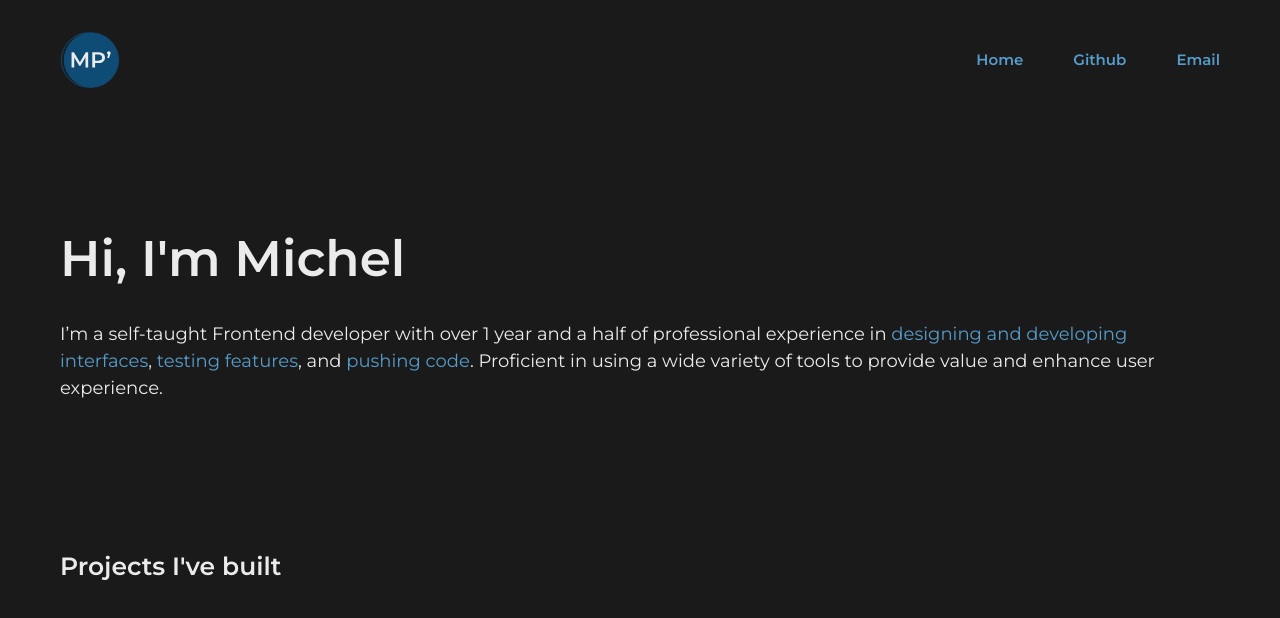
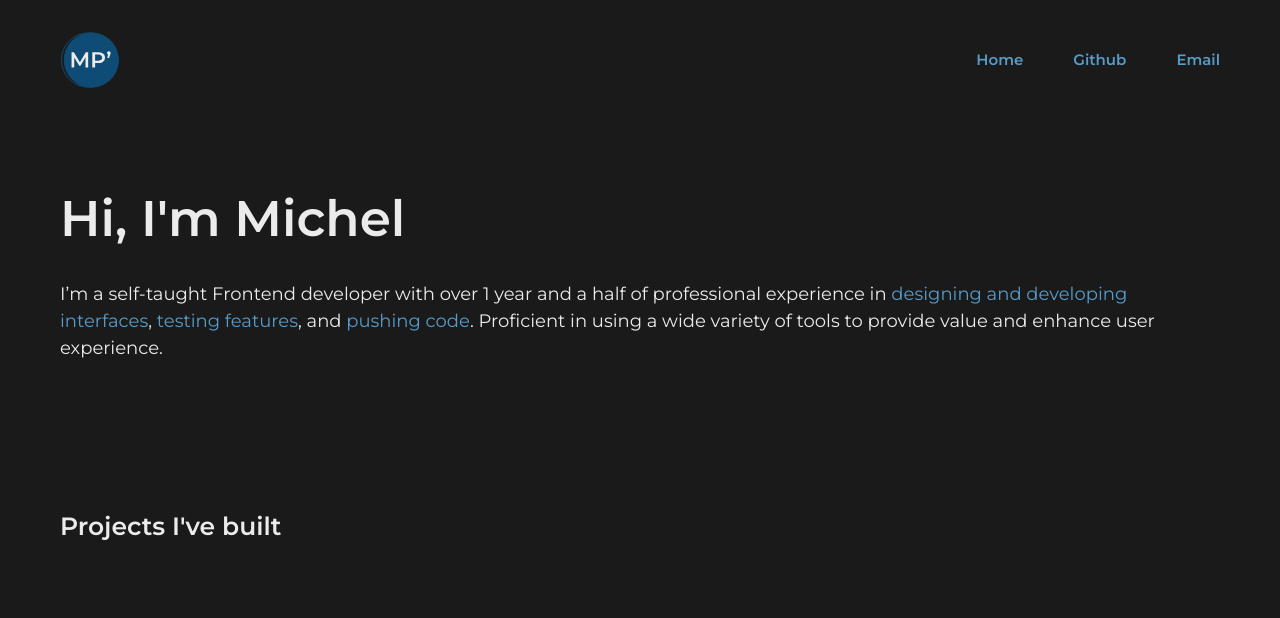
Before and after one commit to Michelpinto/portfolio-reactjs, a React (Create React App) app: page / in a window 1280 px wide. Shown: the top 618 px of the page. Built offline with nearby package versions, Linux system fonts and the light colour scheme.

Commit message:
refactor

```diff
--- a/src/components/Hero/HeroStyles.js
+++ b/src/components/Hero/HeroStyles.js
@@ -1,7 +1,7 @@
 import styled from 'styled-components';
 
 export const Container = styled.div`
-  margin-top: 14rem;
+  margin-top: 10rem;
 
   & p {
     font-size: 1.8rem;
```
